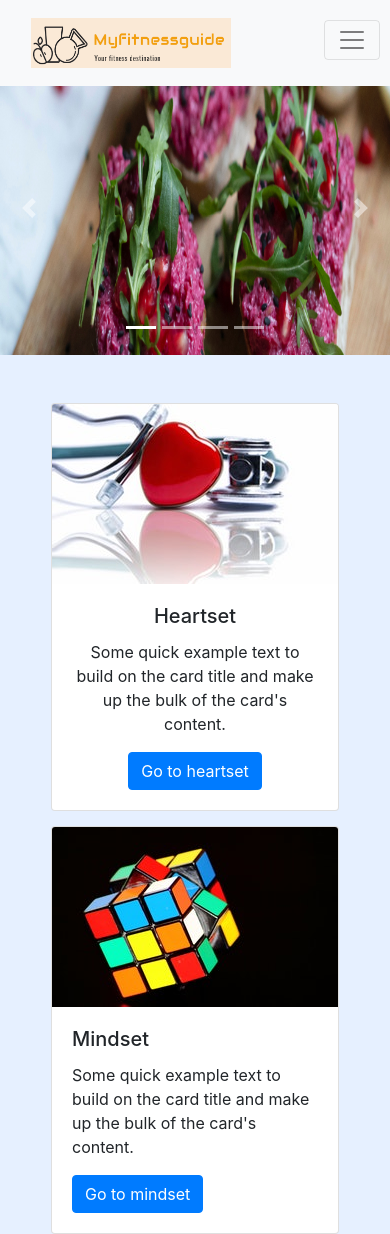
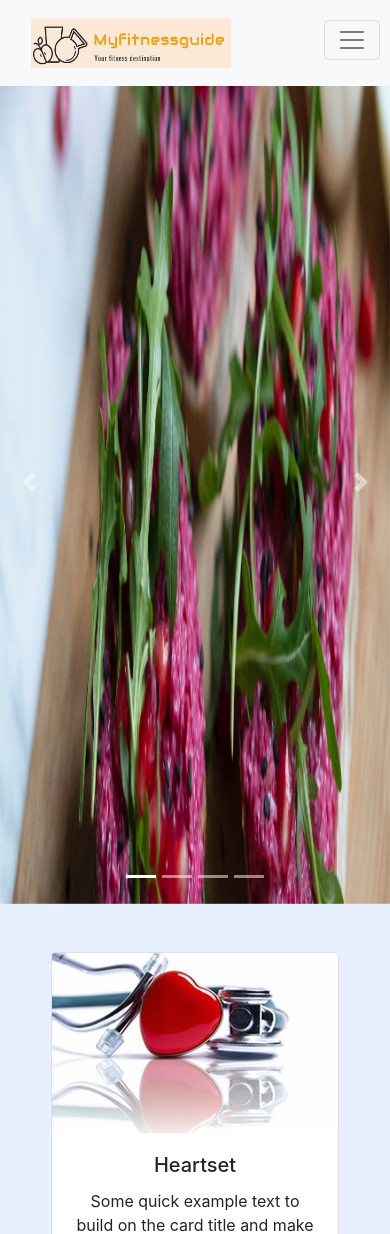
Before and after one commit to mk3051458/myfitnessguide.github.io, a PHP site: page / in a window 390 px wide. Shown: the top 1234 px of the page. Run offline with PHP 8.4, Linux system fonts and the light colour scheme; some libraries are stand-ins or nearby versions.

Commit message:
Update style.css

```diff
--- a/css/style.css
+++ b/css/style.css
@@ -63,7 +63,7 @@ body{
         display: inline
     }
     .carousel-img{
-        height : 35vh;
+        height : 100vh;
     }
     .myCards{
         text-align: center
```
